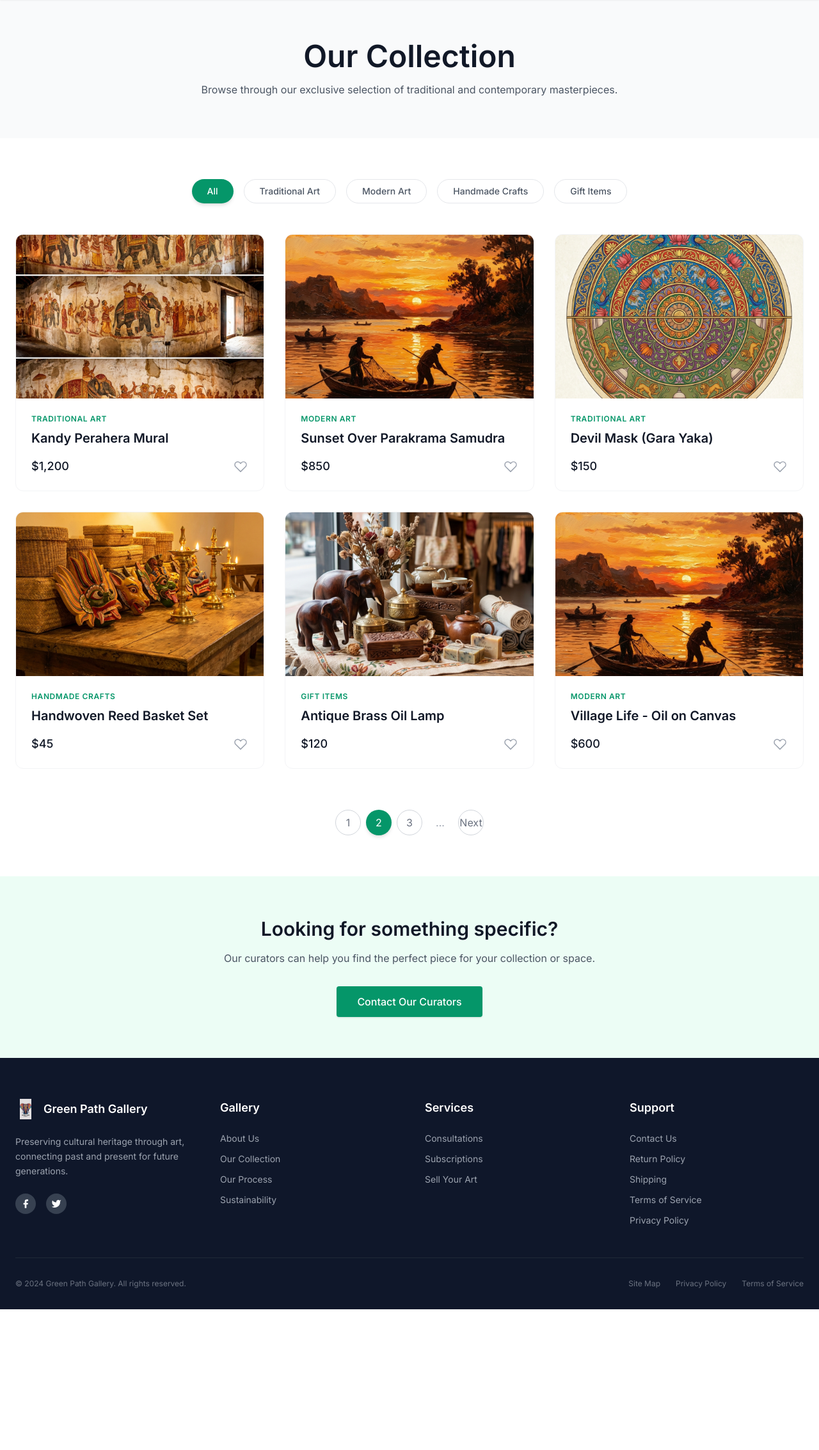
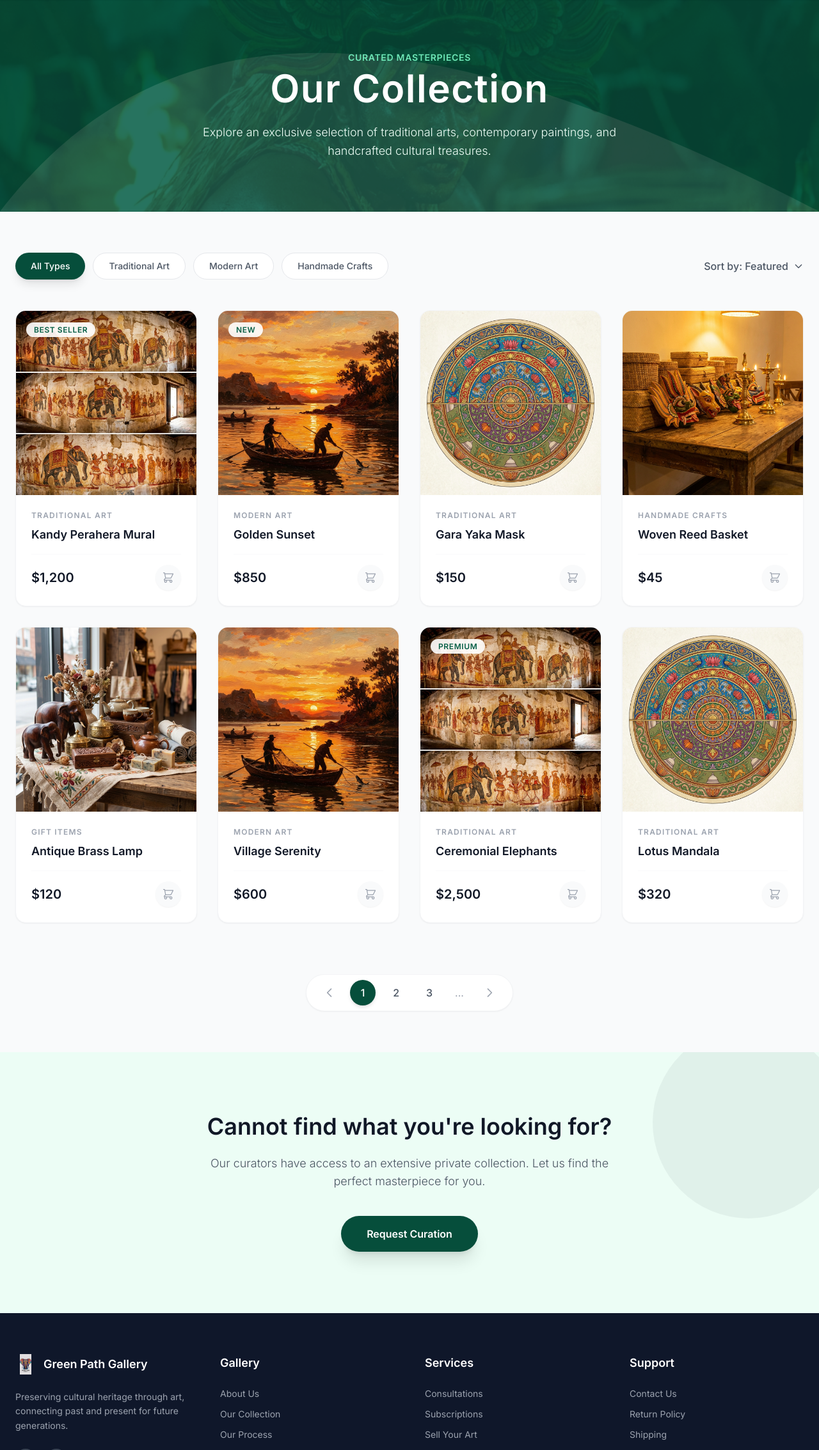
Before and after one commit to rozyrosh/greenpath, a PHP site: page /collection.php in a window 1280 px wide. Shown: the part 72-2339 px from the top of the page at 64% size. Before the commit the page ends 2119 px from the top, so only its background shows below. Run offline with PHP 8.4, Linux system fonts and the light colour scheme; some libraries are stand-ins or nearby versions.

Commit message:
our collection page
design

```diff
--- a/collection.php
+++ b/collection.php
@@ -1,39 +1,60 @@
 <?php include 'includes/header.php'; ?>
 
-<!-- Page Header -->
-<section class="bg-gray-50 py-16 text-center">
-    <div class="container mx-auto px-6">
-        <h1 class="text-4xl md:text-5xl font-bold text-gray-900 mb-4 font-serif">Our Collection</h1>
-        <p class="text-gray-600 max-w-2xl mx-auto">
-            Browse through our exclusive selection of traditional and contemporary masterpieces.
+<!-- Hero Section -->
+<section class="relative py-20 bg-emerald-900 text-center overflow-hidden">
+    <!-- Decorative Background -->
+    <div class="absolute inset-0 opacity-10">
+        <svg class="w-full h-full" viewBox="0 0 100 100" preserveAspectRatio="none">
+            <path d="M0 100 C 20 0 50 0 100 100 Z" fill="white" />
+        </svg>
+    </div>
+    <div class="absolute inset-0 bg-[url('assets/images/hero_bg.png')] bg-cover bg-center opacity-20 mix-blend-overlay">
+    </div>
+
+    <div class="relative z-10 container mx-auto px-6">
+        <span class="text-emerald-300 font-semibold tracking-wider uppercase text-sm mb-2 block">Curated
+            Masterpieces</span>
+        <h1 class="text-4xl md:text-6xl font-bold text-white mb-6 font-serif tracking-wide">Our Collection</h1>
+        <p class="text-lg text-emerald-50 max-w-2xl mx-auto font-light leading-relaxed">
+            Explore an exclusive selection of traditional arts, contemporary paintings, and handcrafted cultural
+            treasures.
         </p>
     </div>
 </section>
 
 <!-- Main Content -->
-<section class="py-16 bg-white">
+<section class="py-16 bg-gray-50 min-h-screen">
     <div class="container mx-auto px-6">
 
-        <!-- Filters (Mock) -->
-        <div class="flex flex-wrap justify-center gap-4 mb-12">
+        <!-- Premium Filter Bar -->
+        <div class="flex flex-col md:flex-row justify-between items-center mb-12 gap-6">
+            <div class="flex flex-wrap justify-center gap-3">
                 <button
-                class="px-6 py-2 bg-emerald-600 text-white rounded-full text-sm font-medium shadow-md transition hover:bg-emerald-700">All</button>
+                    class="px-6 py-2.5 bg-emerald-900 text-white rounded-full text-sm font-medium shadow-lg transition transform hover:-translate-y-0.5">All
+                    Types</button>
                 <button
-                class="px-6 py-2 bg-white text-gray-600 border border-gray-200 rounded-full text-sm font-medium hover:border-emerald-500 hover:text-emerald-600 transition">Traditional
+                    class="px-6 py-2.5 bg-white text-gray-600 border border-gray-200 rounded-full text-sm font-medium hover:border-emerald-500 hover:text-emerald-700 hover:shadow-md transition duration-300">Traditional
                     Art</button>
                 <button
-                class="px-6 py-2 bg-white text-gray-600 border border-gray-200 rounded-full text-sm font-medium hover:border-emerald-500 hover:text-emerald-600 transition">Modern
+                    class="px-6 py-2.5 bg-white text-gray-600 border border-gray-200 rounded-full text-sm font-medium hover:border-emerald-500 hover:text-emerald-700 hover:shadow-md transition duration-300">Modern
                     Art</button>
                 <button
-                class="px-6 py-2 bg-white text-gray-600 border border-gray-200 rounded-full text-sm font-medium hover:border-emerald-500 hover:text-emerald-600 transition">Handmade
+                    class="px-6 py-2.5 bg-white text-gray-600 border border-gray-200 rounded-full text-sm font-medium hover:border-emerald-500 hover:text-emerald-700 hover:shadow-md transition duration-300">Handmade
                     Crafts</button>
-            <button
-                class="px-6 py-2 bg-white text-gray-600 border border-gray-200 rounded-full text-sm font-medium hover:border-emerald-500 hover:text-emerald-600 transition">Gift
-                Items</button>
+            </div>
+
+            <!-- Sort/Search (Optional addition for premium feel) -->
+            <div class="relative group">
+                <button class="flex items-center gap-2 text-gray-600 font-medium hover:text-emerald-700 transition">
+                    Sort by: Featured <svg class="w-4 h-4" fill="none" stroke="currentColor" viewBox="0 0 24 24">
+                        <path stroke-linecap="round" stroke-linejoin="round" stroke-width="2" d="M19 9l-7 7-7-7"></path>
+                    </svg>
+                </button>
+            </div>
         </div>
 
         <!-- Product Grid -->
-        <div class="grid grid-cols-1 sm:grid-cols-2 lg:grid-cols-3 gap-8">
+        <div class="grid grid-cols-1 sm:grid-cols-2 lg:grid-cols-3 xl:grid-cols-4 gap-8">
             <?php
             // Mock Data for Products
             $products = [
@@ -41,74 +62,102 @@
                     'title' => 'Kandy Perahera Mural',
                     'category' => 'Traditional Art',
                     'price' => '$1,200',
-                    'width' => 'w-full', // Using wide images
-                    'image' => 'assets/images/heritage_mural.png'
+                    'image' => 'assets/images/heritage_mural.png',
+                    'tag' => 'Best Seller'
                 ],
                 [
-                    'title' => 'Sunset Over Parakrama Samudra',
+                    'title' => 'Golden Sunset',
                     'category' => 'Modern Art',
                     'price' => '$850',
-                    'image' => 'assets/images/modern_art.png'
+                    'image' => 'assets/images/modern_art.png',
+                    'tag' => 'New'
                 ],
                 [
-                    'title' => 'Devil Mask (Gara Yaka)',
+                    'title' => 'Gara Yaka Mask',
                     'category' => 'Traditional Art',
                     'price' => '$150',
                     'image' => 'assets/images/traditional_art.png'
                 ],
                 [
-                    'title' => 'Handwoven Reed Basket Set',
+                    'title' => 'Woven Reed Basket',
                     'category' => 'Handmade Crafts',
                     'price' => '$45',
                     'image' => 'assets/images/handmade_crafts.png'
                 ],
                 [
-                    'title' => 'Antique Brass Oil Lamp',
+                    'title' => 'Antique Brass Lamp',
                     'category' => 'Gift Items',
                     'price' => '$120',
                     'image' => 'assets/images/gift_items.png'
                 ],
                 [
-                    'title' => 'Village Life - Oil on Canvas',
+                    'title' => 'Village Serenity',
                     'category' => 'Modern Art',
                     'price' => '$600',
-                    // Reusing modern art image for demo purposes or using hero crop
                     'image' => 'assets/images/modern_art.png'
+                ],
+                [
+                    'title' => 'Ceremonial Elephants',
+                    'category' => 'Traditional Art',
+                    'price' => '$2,500',
+                    'image' => 'assets/images/heritage_mural.png',
+                    'tag' => 'Premium'
+                ],
+                [
+                    'title' => 'Lotus Mandala',
+                    'category' => 'Traditional Art',
+                    'price' => '$320',
+                    'image' => 'assets/images/traditional_art.png'
                 ],
             ];
 
             foreach ($products as $product):
                 ?>
+                <!-- Premium Product Card -->
                 <div
-                    class="group bg-white rounded-xl border border-gray-100 overflow-hidden hover:shadow-xl transition duration-300">
-                    <div class="h-64 overflow-hidden relative bg-gray-100">
+                    class="group bg-white rounded-2xl overflow-hidden shadow-sm hover:shadow-2xl transition-all duration-500 border border-gray-100 relative">
+
+                    <!-- Tag (if exists) -->
+                    <?php if (isset($product['tag'])): ?>
+                        <div class="absolute top-4 left-4 z-20">
+                            <span
+                                class="px-3 py-1 bg-white/90 backdrop-blur text-emerald-800 text-xs font-bold rounded-full uppercase tracking-wider shadow-sm">
+                                <?php echo $product['tag']; ?>
+                            </span>
+                        </div>
+                    <?php endif; ?>
+
+                    <!-- Image Area -->
+                    <div class="h-72 overflow-hidden relative bg-gray-100">
                         <img src="<?php echo $product['image']; ?>" alt="<?php echo $product['title']; ?>"
-                            class="w-full h-full object-cover transform group-hover:scale-105 transition duration-500">
-                        <!-- Overlay / Add to Cart -->
+                            class="w-full h-full object-cover transform group-hover:scale-110 transition duration-700 ease-out">
+
+                        <!-- Hover Actions Overlay -->
                         <div
-                            class="absolute inset-0 bg-black/40 opacity-0 group-hover:opacity-100 transition-opacity duration-300 flex items-center justify-center gap-2">
+                            class="absolute inset-x-0 bottom-0 p-4 translate-y-full group-hover:translate-y-0 transition duration-300 z-20 bg-gradient-to-t from-black/60 to-transparent flex justify-center pb-6">
                             <button
-                                class="px-4 py-2 bg-white text-gray-900 text-sm font-semibold rounded shadow hover:bg-emerald-50 transition">
-                                View Details
+                                class="px-6 py-2 bg-white text-gray-900 text-sm font-semibold rounded-full shadow hover:bg-emerald-500 hover:text-white transition transform hover:-translate-y-1">
+                                Quick View
                             </button>
                         </div>
                     </div>
+
+                    <!-- Card Content -->
                     <div class="p-6">
-                        <div class="text-xs font-bold text-emerald-600 uppercase tracking-wider mb-2">
-                            <?php echo $product['category']; ?>
-                        </div>
-                        <h3 class="text-xl font-bold text-gray-900 mb-2 font-serif">
-                            <?php echo $product['title']; ?>
-                        </h3>
-                        <div class="flex items-center justify-between mt-4">
-                            <span class="text-lg font-medium text-gray-900">
-                                <?php echo $product['price']; ?>
-                            </span>
-                            <button class="text-gray-400 hover:text-emerald-600 transition">
-                                <!-- Heart Icon -->
-                                <svg class="w-6 h-6" fill="none" stroke="currentColor" viewBox="0 0 24 24">
+                        <p
+                            class="text-xs font-bold text-gray-400 uppercase tracking-widest mb-2 group-hover:text-emerald-600 transition-colors">
+                            <?php echo $product['category']; ?></p>
+                        <h3
+                            class="text-lg font-bold text-gray-900 mb-2 font-serif group-hover:text-emerald-800 transition-colors line-clamp-1">
+                            <?php echo $product['title']; ?></h3>
+
+                        <div class="flex items-center justify-between mt-4 pt-4 border-t border-gray-50">
+                            <span class="text-xl font-bold text-gray-900 font-serif"><?php echo $product['price']; ?></span>
+                            <button
+                                class="w-10 h-10 rounded-full bg-gray-50 flex items-center justify-center text-gray-400 hover:bg-emerald-600 hover:text-white transition duration-300 shadow-sm">
+                                <svg class="w-5 h-5" fill="none" stroke="currentColor" viewBox="0 0 24 24">
                                     <path stroke-linecap="round" stroke-linejoin="round" stroke-width="1.5"
-                                        d="M4.318 6.318a4.5 4.5 0 000 6.364L12 20.364l7.682-7.682a4.5 4.5 0 00-6.364-6.364L12 7.636l-1.318-1.318a4.5 4.5 0 00-6.364 0z">
+                                        d="M3 3h2l.4 2M7 13h10l4-8H5.4M7 13L5.4 5M7 13l-2.293 2.293c-.63.63-.184 1.707.707 1.707H17m0 0a2 2 0 100 4 2 2 0 000-4zm-8 2a2 2 0 11-4 0 2 2 0 014 0z">
                                     </path>
                                 </svg>
                             </button>
@@ -118,35 +167,56 @@
             <?php endforeach; ?>
         </div>
 
-        <!-- Pagination -->
-        <div class="flex justify-center mt-16">
-            <nav class="flex gap-2">
+        <!-- Premium Pagination -->
+        <div class="flex justify-center mt-20">
+            <nav class="flex items-center gap-3 bg-white px-4 py-2 rounded-full shadow-sm border border-gray-100">
                 <a href="#"
-                    class="w-10 h-10 flex items-center justify-center rounded-full border border-gray-300 text-gray-500 hover:bg-emerald-50 hover:text-emerald-600 hover:border-emerald-500 transition">1</a>
+                    class="h-10 w-10 flex items-center justify-center rounded-full text-gray-400 hover:bg-gray-100 transition">
+                    <svg class="w-5 h-5" fill="none" stroke="currentColor" viewBox="0 0 24 24">
+                        <path stroke-linecap="round" stroke-linejoin="round" stroke-width="2" d="M15 19l-7-7 7-7">
+                        </path>
+                    </svg>
+                </a>
                 <a href="#"
-                    class="w-10 h-10 flex items-center justify-center rounded-full bg-emerald-600 text-white shadow-md">2</a>
+                    class="h-10 w-10 flex items-center justify-center rounded-full bg-emerald-900 text-white font-medium shadow-md">1</a>
                 <a href="#"
-                    class="w-10 h-10 flex items-center justify-center rounded-full border border-gray-300 text-gray-500 hover:bg-emerald-50 hover:text-emerald-600 hover:border-emerald-500 transition">3</a>
-                <span class="w-10 h-10 flex items-center justify-center text-gray-400">...</span>
+                    class="h-10 w-10 flex items-center justify-center rounded-full text-gray-600 hover:bg-gray-100 transition font-medium">2</a>
                 <a href="#"
-                    class="w-10 h-10 flex items-center justify-center rounded-full border border-gray-300 text-gray-500 hover:bg-emerald-50 hover:text-emerald-600 hover:border-emerald-500 transition">Next</a>
+                    class="h-10 w-10 flex items-center justify-center rounded-full text-gray-600 hover:bg-gray-100 transition font-medium">3</a>
+                <span class="text-gray-400 px-2">...</span>
+                <a href="#"
+                    class="h-10 w-10 flex items-center justify-center rounded-full text-gray-400 hover:bg-gray-100 transition">
+                    <svg class="w-5 h-5" fill="none" stroke="currentColor" viewBox="0 0 24 24">
+                        <path stroke-linecap="round" stroke-linejoin="round" stroke-width="2" d="M9 5l7 7-7 7"></path>
+                    </svg>
+                </a>
             </nav>
         </div>
 
     </div>
 </section>
 
-<!-- CTA -->
-<section class="py-16 bg-emerald-50">
-    <div class="container mx-auto px-6 text-center">
-        <h2 class="text-3xl font-bold text-gray-900 mb-4 font-serif">Looking for something specific?</h2>
-        <p class="text-gray-600 mb-8 max-w-2xl mx-auto">
-            Our curators can help you find the perfect piece for your collection or space.
+<!-- Collection CTA -->
+<section class="py-24 bg-emerald-50 text-center relative overflow-hidden">
+    <!-- Background decoration -->
+    <div class="absolute top-0 right-0 -mt-10 -mr-10 opacity-5">
+        <svg width="300" height="300" viewBox="0 0 100 100" fill="currentColor">
+            <circle cx="50" cy="50" r="50" />
+        </svg>
+    </div>
+
+    <div class="container mx-auto px-6 relative z-10">
+        <h2 class="text-3xl md:text-4xl font-bold text-gray-900 mb-6 font-serif">Cannot find what you're looking for?
+        </h2>
+        <p class="text-gray-600 mb-10 max-w-2xl mx-auto text-lg font-light">
+            Our curators have access to an extensive private collection. Let us find the perfect masterpiece for you.
         </p>
+        <div class="flex flex-col sm:flex-row gap-4 justify-center">
             <a href="contact.php"
-            class="inline-block px-8 py-3 bg-emerald-600 text-white font-medium rounded shadow hover:bg-emerald-700 transition">
-            Contact Our Curators
+                class="px-10 py-4 bg-emerald-900 text-white font-semibold rounded-full shadow-xl hover:bg-emerald-800 transition transform hover:-translate-y-1">
+                Request Curation
             </a>
+        </div>
     </div>
 </section>
 
```
Lines whose indentation alone changed are shown as unchanged.
